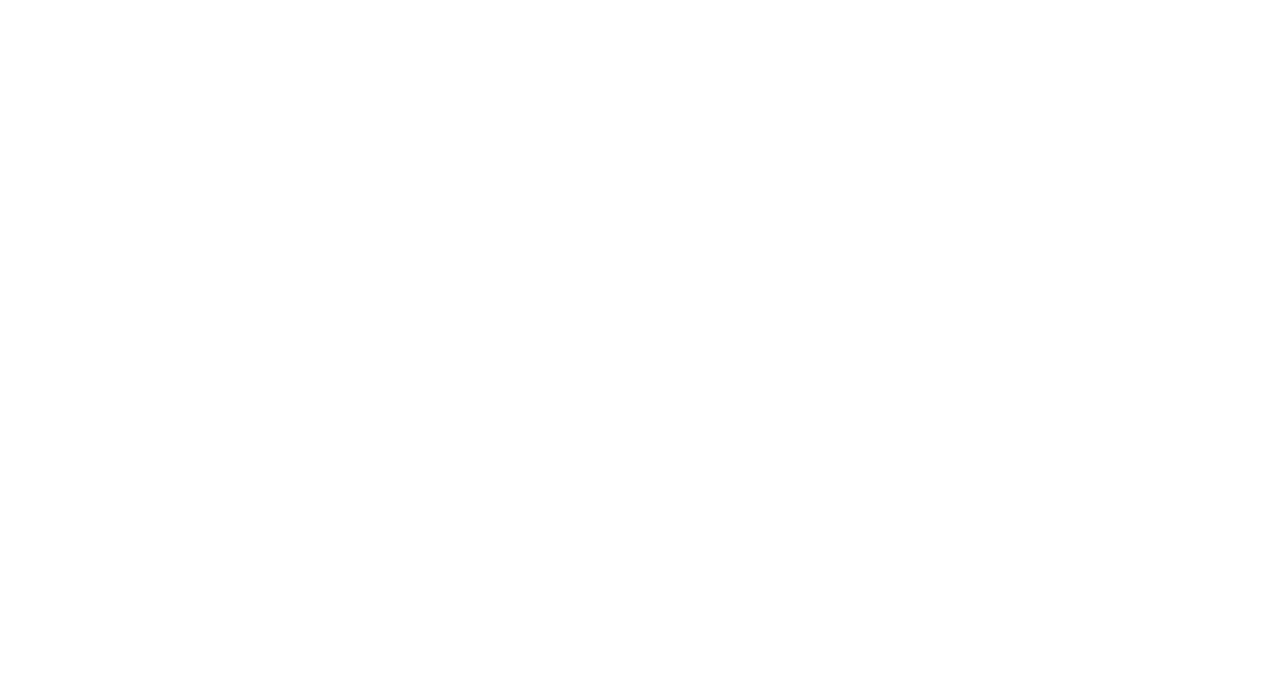
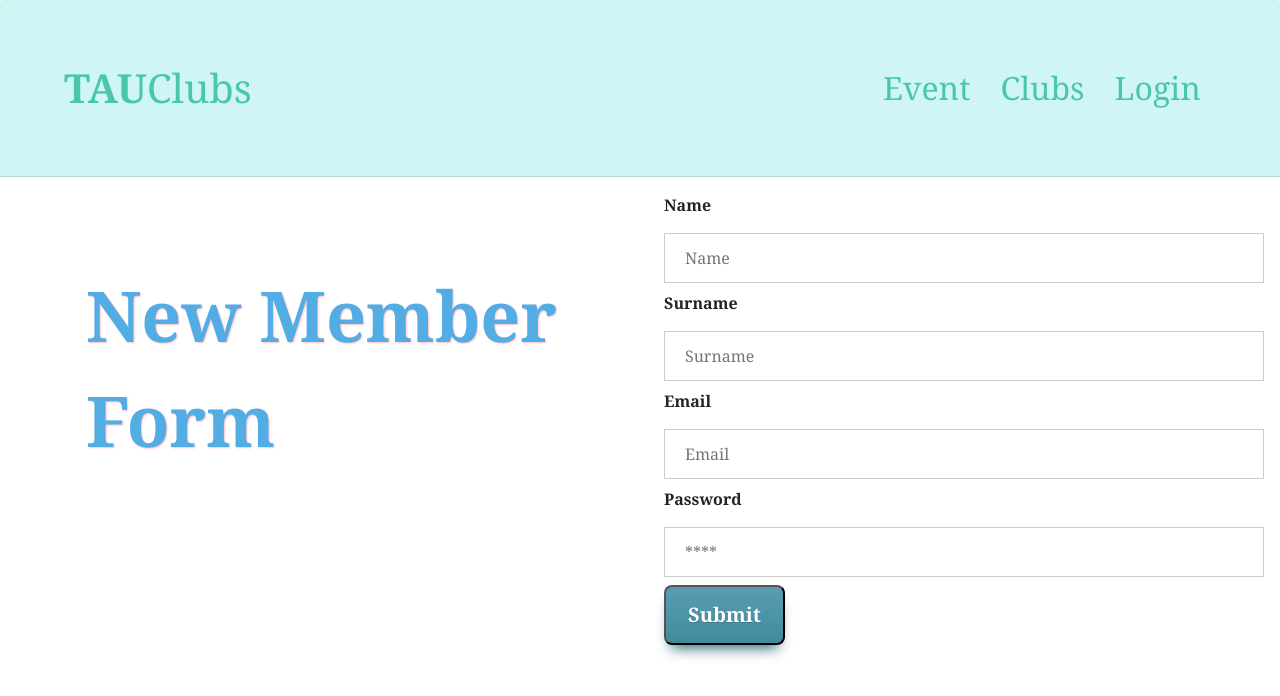
Before and after one commit to egecagdas/INF303-WS22_TAUClubs-Frontend, a React (Create React App) app in the folder tauclubs/: page /JoinUs in a window 1280 px wide. Before the commit this address had no page. Shown: the top 696 px of the page. Built offline with nearby package versions, Linux system fonts and the light colour scheme.

Commit message:
Create JoinUs.js page

```diff
--- a/tauclubs/src/App.js
+++ b/tauclubs/src/App.js
@@ -6,6 +6,7 @@
 import Clubs from "./page/Clubs";
 import Login from "./page/Login";
 import Events from './page/Events';
+import JoinUs from './page/JoinUs';
 
 export default function App() {
   return (
@@ -17,6 +18,7 @@
         <Route path="/Login" element={<Login />} />
         <Route path="/Clubs" element={<Club />} />
         <Route path="/Event" element={<Events />} />
+        <Route path="/JoinUs" element={<JoinUs />} />
       </Routes>
     </BrowserRouter>
 
--- a/tauclubs/src/page/Home.js
+++ b/tauclubs/src/page/Home.js
@@ -59,7 +59,9 @@
               </Link>
             </div>
             <div>
-              <button className="myButton">Join us</button>
+              <Link to= "/JoinUs">
+              <button className="myButton" href = "JoinUs">Join Us</button>
+              </Link>
             </div>
           </b1>
         </div>
--- /dev/null
+++ b/tauclubs/src/page/JoinUs.js
@@ -0,0 +1,72 @@
+import "./login.css";
+import "../App.css";
+import * as React from 'react';
+
+
+
+
+const JoinUs = () => {
+    return (
+        <body>
+          <nav className="header">
+            <header className="card-header align-items-center p-5">
+              <div className="container navbar d-flex justify-content-between ">
+                <h1 className="sitename m-0">
+                  <a className="px-0" href="/">
+                    <b>TAU</b>
+                    <c>Clubs</c>
+                  </a>
+                </h1>
+                <nav>
+                  <ul className="d-flex">
+                    <li>
+                      <a href="/Event">Event</a>
+                    </li>
+
+                    <li>
+                      <a href="/Clubs">Clubs</a>
+                    </li>
+
+                    <li>
+                      <a href="/Login">Login</a>
+                    </li>
+                  </ul>
+                </nav>
+              </div>
+            </header>
+          </nav>
+
+
+          <main>
+              <div className="container d-flex justify-content-center ">
+              <article>
+                <p>
+                    <t> New Member Form  </t>
+                </p>
+               </article>
+              <div class= "formconteiner">
+                <div>
+                <label for="Name"><b>Name</b></label>
+                <input type="text" placeholder="Name" name="Name" required />
+
+                <label for="Surname"><b>Surname</b></label>
+                <input type="text" placeholder="Surname" name="Surname" required />
+
+                <label for="email"><b>Email</b></label>
+                <input type="text" placeholder="Email" name="email" required />
+
+                <label for="psw"><b>Password</b></label>
+                <input type="password" placeholder="****" name="psw" required />
+
+                <button type="submit">Submit</button>
+
+                </div>
+              </div>
+
+              </div>
+          </main>
+
+        </body>
+    )
+}
+export default JoinUs;
--- a/tauclubs/src/page/login.css
+++ b/tauclubs/src/page/login.css
@@ -51,7 +51,7 @@
 
 }
 .formconteiner{
-    max-width: 800px;
+    max-width: 600px;
 
     margin:auto 0 ;
 }
```
